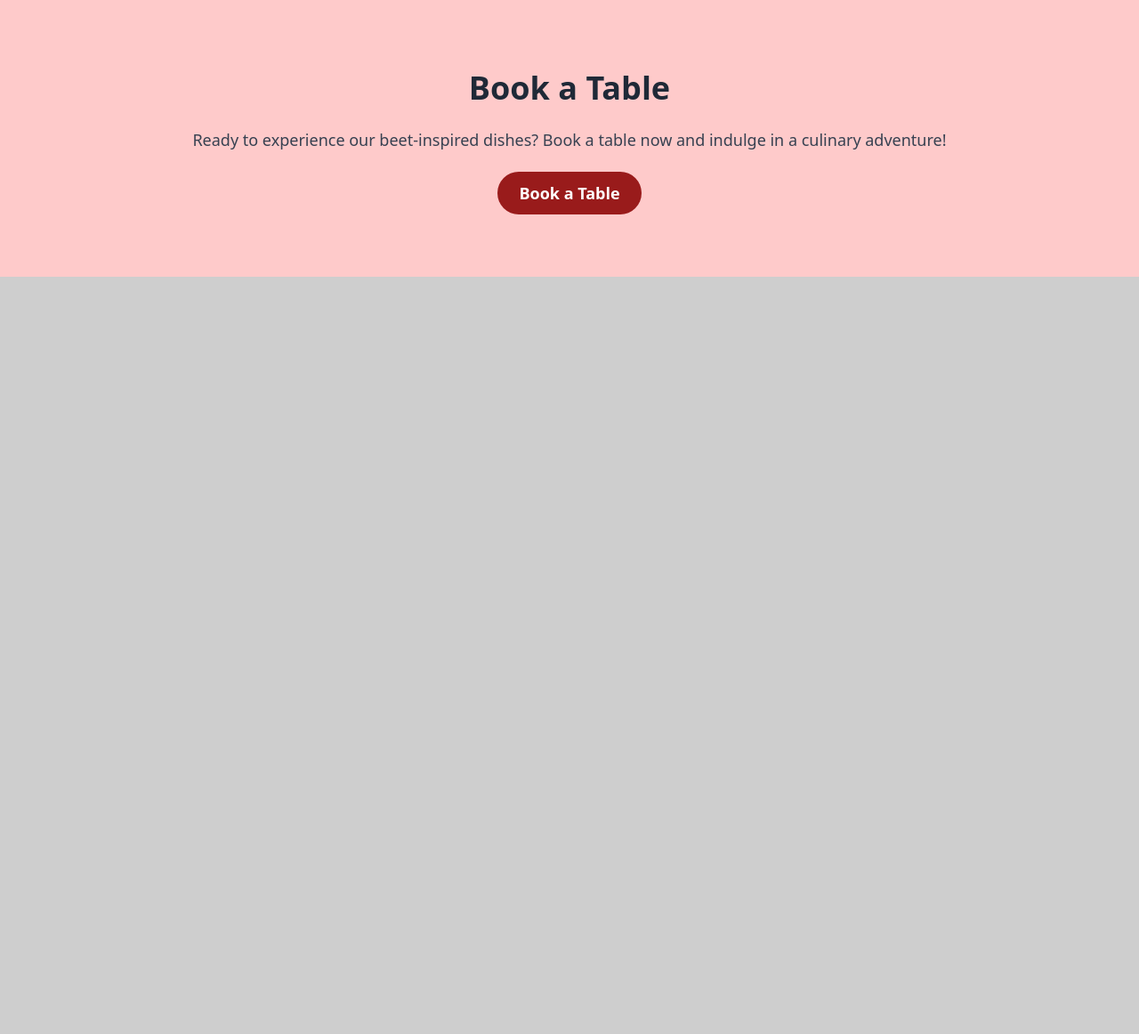
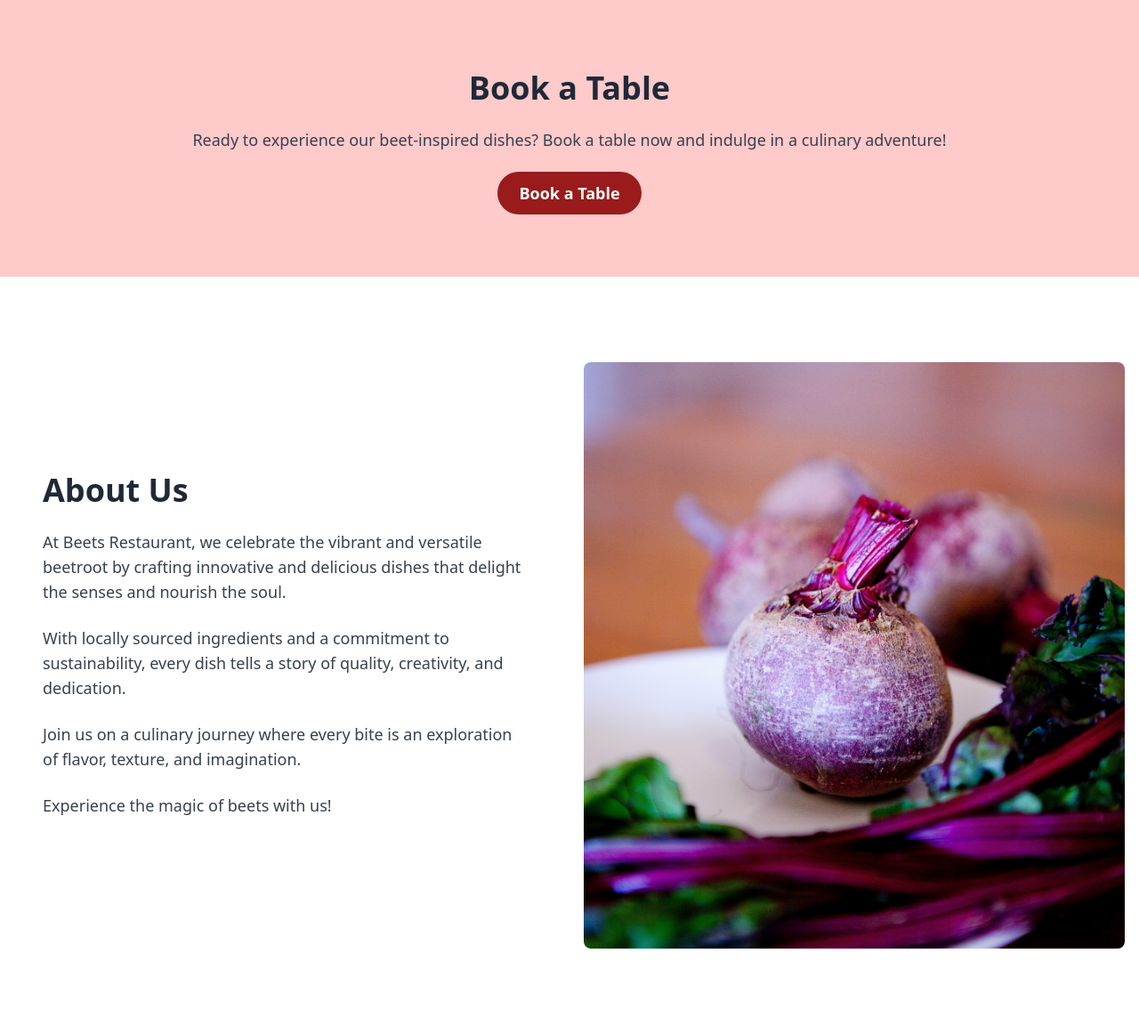
Before and after one commit to becodeorg/verou-5-laravel-resto-uncertain-laravel-beats, a Laravel app: page /home in a window 1280 px wide. Shown: the part 1532-2694 px from the top of the page at 89% size. Before the commit the page ends 1843 px from the top, so only its background shows below. Run offline with Laravel 10, Linux system fonts and the light colour scheme.

Commit message:
Add about section

```diff
--- a/resources/views/guest/index.blade.php
+++ b/resources/views/guest/index.blade.php
@@ -30,11 +30,12 @@
     </div>
 </nav>
 
+<!-- header section-->
 <section class="h-screen relative overflow-hidden bg-cover bg-center" style="background-image: url('{{ asset('images/bg-home-guest.png') }}');">
     <!-- Overlay with translucent white -->
     <div class="absolute inset-0 bg-white bg-opacity-50"></div>
 
-    <!-- Your content with adjusted text color -->
+    <!-- content welcome header-->
     <div class="relative z-10 flex flex-col justify-center items-center h-full text-center text-gray-900">
         <h1 class="text-4xl sm:text-5xl md:text-6xl font-bold mb-6">Beat Our Beets</h1>
         <p class="text-lg sm:text-xl md:text-2xl mb-8">Indulge in a unique culinary experience at our restaurant, <br>where every dish celebrates the vibrant and versatile beetroot in innovative and delicious ways.</p>
@@ -46,14 +47,14 @@
 </section>
 
 
-
+<!--menu section-->
 <section class="py-12 lg:py-24">
     <div class="container mx-auto flex flex-col lg:flex-row items-center justify-between px-6 lg:px-0">
-        <!-- Picture on the left -->
+       <!--image-->
         <div class="lg:w-1/2 lg:px-8 mb-8 lg:mb-0">
             <img src="{{ asset('images/beets-menu-guest.jpg') }}" alt="Beet Dishes" class="w-full h-auto rounded-lg">
         </div>
-        <!-- Information on the right -->
+
         <div class="lg:w-1/2 px-6 lg:px-12">
             <h2 class="text-3xl lg:text-4xl font-bold text-gray-800 mb-6">Discover Our Beetsy Menu</h2>
             <p class="text-lg text-gray-700 mb-6">Explore our wide range of dishes crafted with the finest beets sourced from local farmers. From salads to main courses and desserts, we have something delightful for everyone.</p>
@@ -63,6 +64,7 @@
     </div>
 </section>
 
+<!--booking section-->
 <section class="bg-red-200 py-20">
     <div class="container mx-auto text-center">
         <h2 class="text-3xl lg:text-4xl font-bold text-gray-800 mb-6">Book a Table</h2>
@@ -71,7 +73,24 @@
     </div>
 </section>
 
+<!--about section-->
+<section class="py-12 lg:py-24">
+    <div class="container mx-auto flex flex-col lg:flex-row items-center justify-between px-6 lg:px-0">
+        <!--content menu-->
+        <div class="lg:w-1/2 px-6 lg:px-12">
+            <h2 class="text-3xl lg:text-4xl font-bold text-gray-800 mb-6">About Us</h2>
+            <p class="text-base lg:text-lg text-gray-700 mb-6">At Beets Restaurant, we celebrate the vibrant and versatile beetroot by crafting innovative and delicious dishes that delight the senses and nourish the soul.</p>
+        <p class="text-base lg:text-lg text-gray-700 mb-6">With locally sourced ingredients and a commitment to sustainability, every dish tells a story of quality, creativity, and dedication.</p>
+        <p class="text-base lg:text-lg text-gray-700 mb-6">Join us on a culinary journey where every bite is an exploration of flavor, texture, and imagination.</p>
+        <p class="text-base lg:text-lg text-gray-700 mb-6">Experience the magic of beets with us!</p>
+        </div>
+        <!--image-->
+        <div class="lg:w-1/2 lg:px-4 mb-8 lg:mb-0">
+            <img src="{{ asset('images/bg-beets-on-plate.jpg') }}" alt="Beet Dishes" class="w-full  h-auto rounded-lg">
+        </div>
 
+    </div>
+</section>
 
 
 
```
Also changed, not shown: public/images/bg-beets-on-plate.jpg.
